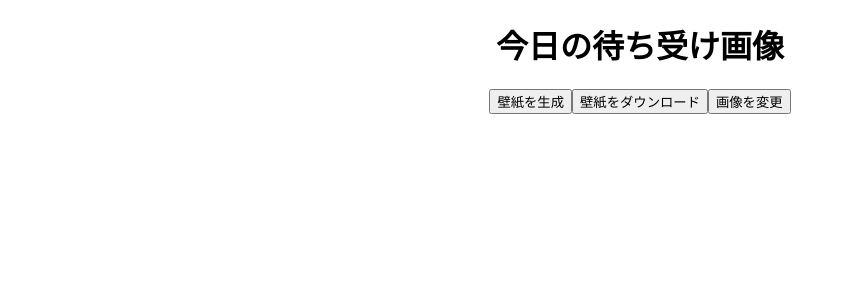
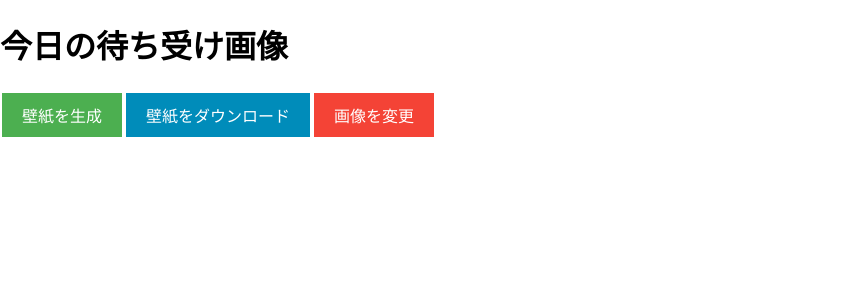
Before and after one commit to yu2615/Image-G, a React (Create React App) app in the folder image-g/: page / in a window 1280 px wide. Shown: the top 300 px of the page, without its empty margins (0-853 px from the left). Built offline with nearby package versions, Linux system fonts and the light colour scheme.

Commit message:
ボタンに色を追加しました

```diff
--- a/image-g/src/App.css
+++ b/image-g/src/App.css
@@ -1,38 +1,39 @@
-.App {
+/* 例: App.css */
+.generate-button {
+  background-color: #4caf50;
+  color: white;
+  border: none;
+  padding: 10px 20px;
   text-align: center;
+  text-decoration: none;
+  display: inline-block;
+  font-size: 16px;
+  margin: 4px 2px;
+  cursor: pointer;
 }
 
-.App-logo {
-  height: 40vmin;
-  pointer-events: none;
+.download-button {
+  background-color: #008CBA;
+  color: white;
+  border: none;
+  padding: 10px 20px;
+  text-align: center;
+  text-decoration: none;
+  display: inline-block;
+  font-size: 16px;
+  margin: 4px 2px;
+  cursor: pointer;
 }
 
-@media (prefers-reduced-motion: no-preference) {
-  .App-logo {
-    animation: App-logo-spin infinite 20s linear;
-  }
+.change-button {
+  background-color: #f44336;
+  color: white;
+  border: none;
+  padding: 10px 20px;
+  text-align: center;
+  text-decoration: none;
+  display: inline-block;
+  font-size: 16px;
+  margin: 4px 2px;
+  cursor: pointer;
 }
-
-.App-header {
-  background-color: #282c34;
-  min-height: 100vh;
-  display: flex;
-  flex-direction: column;
-  align-items: center;
-  justify-content: center;
-  font-size: calc(10px + 2vmin);
-  color: white;
-}
-
-.App-link {
-  color: #61dafb;
-}
-
-@keyframes App-logo-spin {
-  from {
-    transform: rotate(0deg);
-  }
-  to {
-    transform: rotate(360deg);
-  }
-}
--- a/image-g/src/RandomImage.js
+++ b/image-g/src/RandomImage.js
@@ -29,9 +29,15 @@ const RandomImage = () => {
 
   return (
     <div>
-      <button onClick={generateRandomImage}>壁紙を生成</button>
-      <button onClick={downloadImage}>壁紙をダウンロード</button>
-      <button onClick={changeImage}>画像を変更</button>
+      <button className="generate-button" onClick={generateRandomImage}>
+        壁紙を生成
+      </button>
+      <button className="download-button" onClick={downloadImage}>
+        壁紙をダウンロード
+      </button>
+      <button className="change-button" onClick={changeImage}>
+        画像を変更
+      </button>
       {imageUrl && (
         <div>
           <img src={imageUrl} alt="壁紙" style={{ maxWidth: '100%', marginTop: '20px' }} />
```
